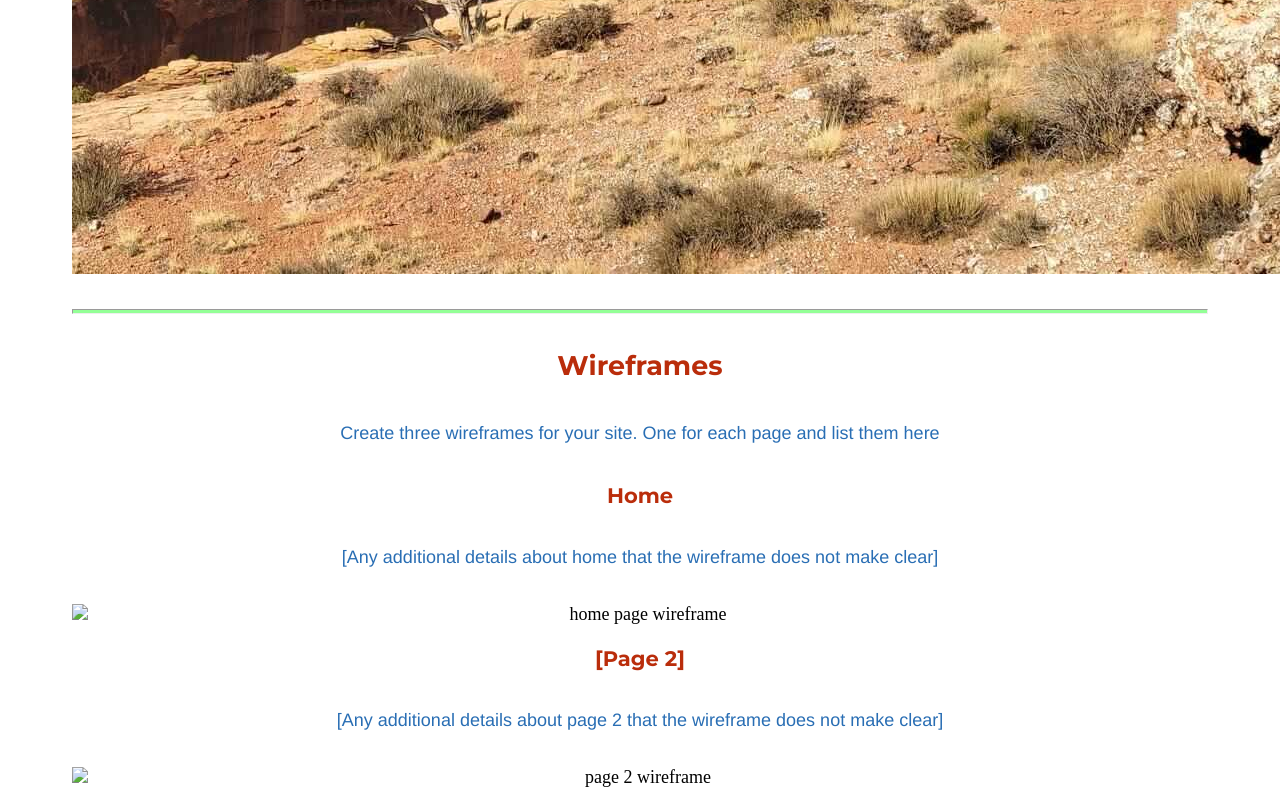
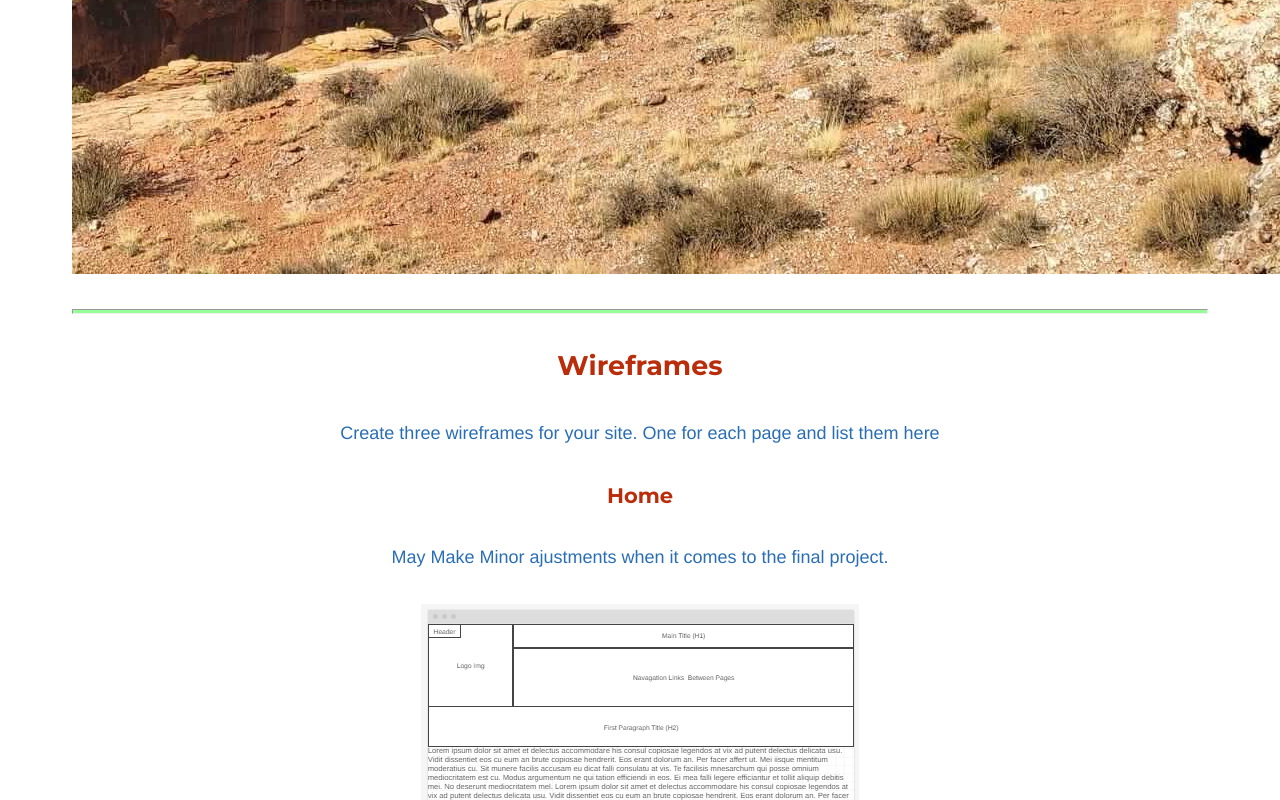
Before and after one commit to ilunceford/Wdd130, a plain HTML site: page site_project/site_plan.html in a window 1280 px wide. Shown: the part 11200-12000 px from the top of the page. Drawn offline with nearby package versions, Linux system fonts and the light colour scheme.

Commit message:
site wireframe

```diff
--- a/site_project/site_plan.html
+++ b/site_project/site_plan.html
@@ -250,21 +250,21 @@
 
     <h3>Home</h3>
     <p>
-      [Any additional details about home that the wireframe does not make clear]
+      May Make Minor ajustments when it comes to the final project.
     </p>
-    <img src="#" alt="home page wireframe">
+    <img src="images/Personal_Website_Wireframe1.png" alt="home page wireframe">
 
     <h3>[Page 2]</h3>
     <p>
-      [Any additional details about page 2 that the wireframe does not make clear]
+      May Make Minor ajustments when it comes to the final project.
     </p>
-    <img src="#" alt="page 2 wireframe">
+    <img src="images/Personal_Website_Wireframe2.png" alt="page 2 wireframe">
 
     <h3>[Page 3]</h3>
     <p>
-      [Any additional details about page 3 that the wireframe does not make clear]
+      May Make Minor ajustments when it comes to the final project.
     </p>
-    <img src="#" alt="page 3 wireframe">
+    <img src="images/Personal_Website_Wirerframe3.png" alt="page 3 wireframe">
   </main>
 </body>
 
```
Also changed, not shown: site_project/images/Personal_Website_Wireframe1.png (added), site_project/images/Personal_Website_Wireframe2.png (added), site_project/images/Personal_Website_Wirerframe3.png (added).
